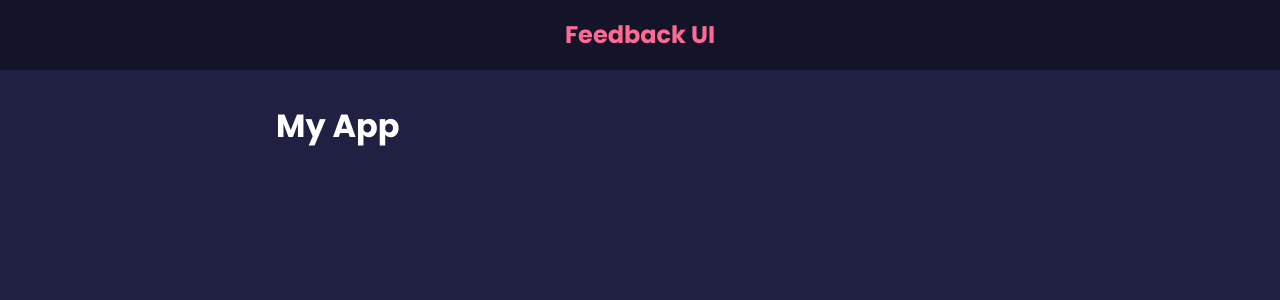
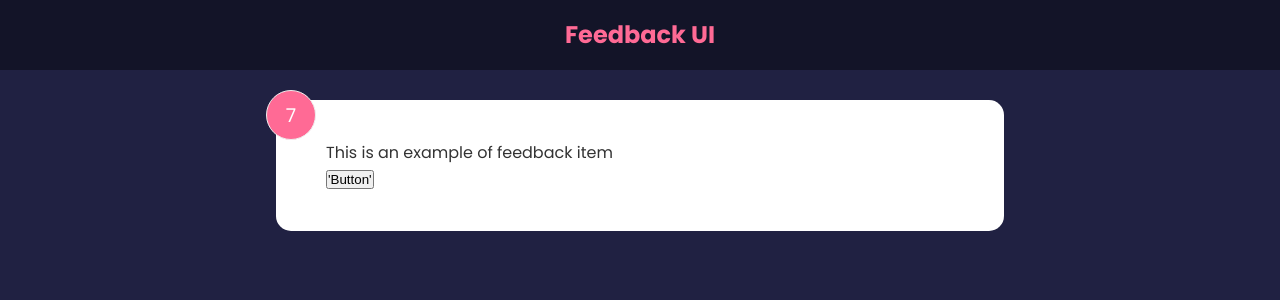
Before and after one commit to ulusan/Feedback-App-With-React, a React (Create React App) app: page / in a window 1280 px wide. Shown: the top 300 px of the page. Built offline with nearby package versions, Linux system fonts and the light colour scheme; the HTML template or start-up script is replaced by a standard one.

Commit message:
State & useState Hook

```diff
--- a/src/App.js
+++ b/src/App.js
@@ -1,11 +1,12 @@
 import Header from "./components/Header";
+import FeedbackItem from "./components/FeedbackItem";
 
 function App() {
   return (
     <>
       <Header />
       <div className="container">
-        <h1>My App</h1>
+        <FeedbackItem />
       </div>
     </>
   );
--- /dev/null
+++ b/src/components/FeedbackItem.jsx
@@ -0,0 +1,22 @@
+import { useState } from "react";
+
+function FeedbackItem() {
+  const [rating, setRating] = useState(7);
+  const [text, setText] = useState("This is an example of feedback item");
+
+  const handleClick = () => {
+    setRating((prev) => {
+      return prev + 1;
+    });
+  };
+
+  return (
+    <div className="card">
+      <div className="num-display">{rating}</div>
+      <div className="text-display">{text}</div>
+      <button onClick={handleClick}>'Button'</button>
+    </div>
+  );
+}
+
+export default FeedbackItem;
```
